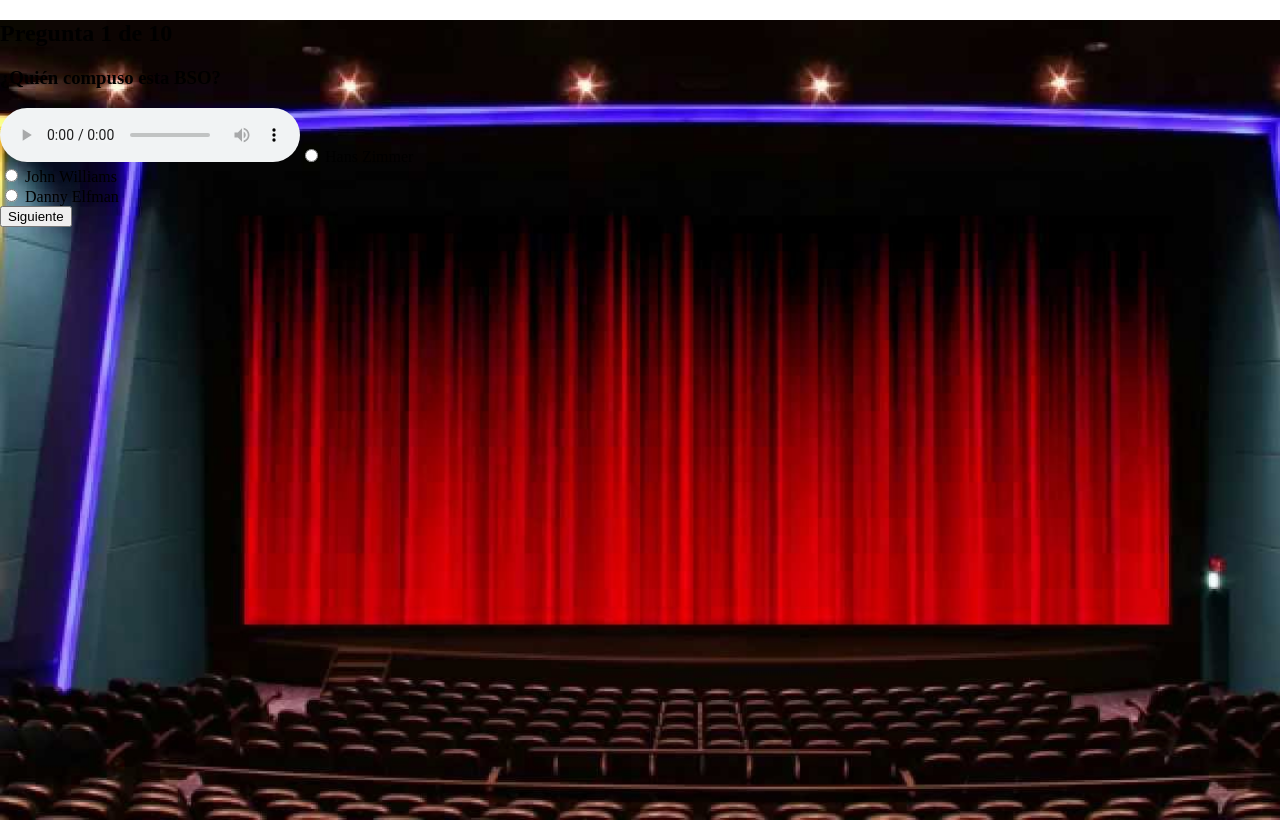
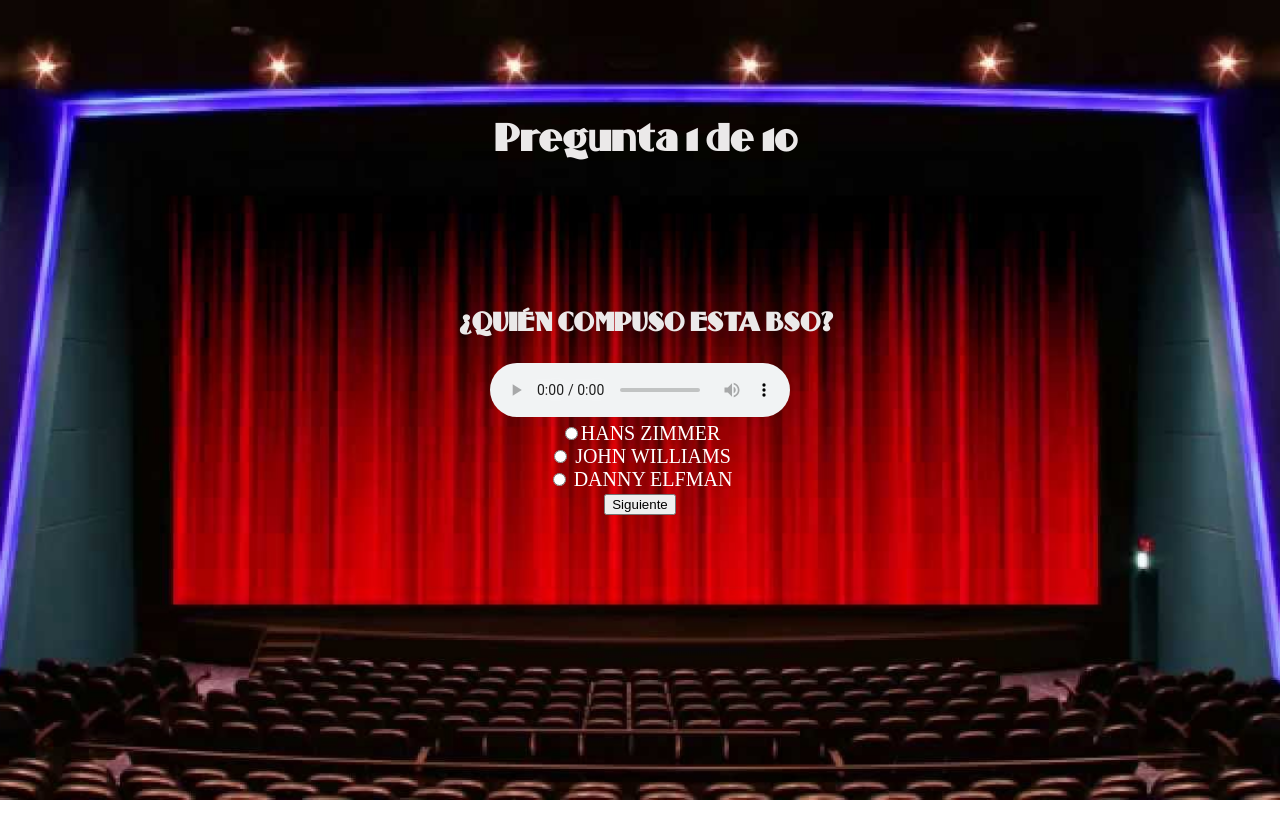
Before and after one commit to JacobCasado/TocalaOtraVezSam, a plain HTML site: page index.html in a window 1280 px wide. Both pictures are taken after a click on the button "Start Game". Drawn offline with nearby package versions, Linux system fonts and the light colour scheme.

Commit message:
Faltan 4 detalles

```diff
--- a/css/style.css
+++ b/css/style.css
@@ -12,6 +12,8 @@ body {
   background-repeat: no-repeat;
   background-color: #000000;
   height: 100vh;
+  background-position: center;
+  text-align: center;
 }
 .game-intro h1 {
   font-family: "Theatre";
@@ -22,6 +24,7 @@ body {
   padding-top: 305px;
   padding-left: 12px;
   font-size: 85px;
+  margin-top: 0;
 }
 
 .game-intro .start {
@@ -33,8 +36,13 @@ body {
   position: 50%;
   text-align: -webkit-center;
   font-size: 45px;
-  padding-left: 43%;
-  padding-top: 12px;
+  margin-left: 43%;
+  padding-top: 8px;
+  outline: none;
+  transition: .3s all;
+}
+.game-intro .start:hover {
+  font-size: 48px;
 }
 
 .game {
@@ -43,11 +51,43 @@ body {
   background-size: cover;
   background-repeat: no-repeat;
   height: 100vh;
+  background-position: center;
+  text-align: center;
+}
+
+h2 {
+  font-family: "Theatre";
+  position: relative;
+  color: rgb(235, 233, 233);
+  position: 50%;
+  text-align: -webkit-center;
+  padding-top: 118px;
+  padding-left: 12px;
+  font-size: 35px;
+  margin-top: 0;
+}
+
+h3 {
+  font-family: "Theatre";
+  position: relative;
+  color: rgb(235, 233, 233);
+  position: 50%;
+  text-align: -webkit-center;
+  padding-top: 118px;
+  padding-left: 12px;
+  font-size: 24px;
+  margin-top: 0;
 }
 
 .quiz {
   border: #000000 2px solid;
   padding: 10px 40px 40px 40px;
+}
+
+#quiz {
+  font-size: 20px;
+  color: white;
+  text-transform: uppercase;
 }
 
 /* #container {
--- a/js/dom.js
+++ b/js/dom.js
@@ -45,7 +45,7 @@ function renderQuestion() {
       musicQues +
       ">";
     quiz.innerHTML +=
-      "<input type= 'radio' name = 'choices' value = 'A'> " + chA + "<br>";
+      "<div><input type= 'radio' name = 'choices' value = 'A'>" + chA + "</div>";
     quiz.innerHTML +=
       "<input type= 'radio' name = 'choices' value = 'B'> " + chB + "<br>";
     quiz.innerHTML +=
```
